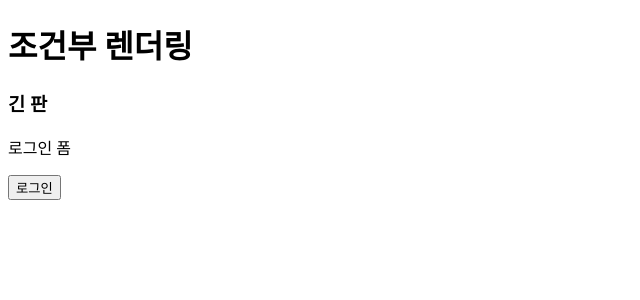
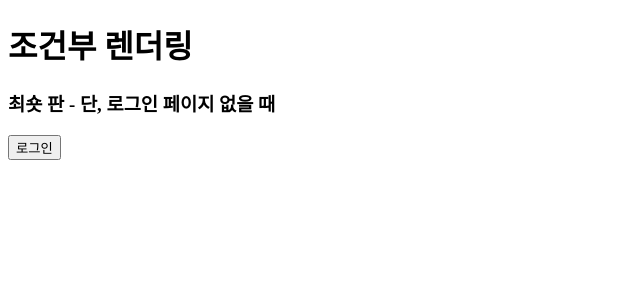
Before and after one commit to osparking/learn-react, a React (Vite) app: page / in a window 1280 px wide. Shown: the top 300 px of the page, without its empty margins (0-640 px from the left). Built offline with nearby package versions, Linux system fonts and the light colour scheme.

Commit message:
conditional rendering - shortest version

```diff
--- a/src/topics/App2.jsx
+++ b/src/topics/App2.jsx
@@ -19,9 +19,9 @@ function App() {
   return (
     <>
       <h1>조건부 렌더링</h1>
-      <h3>긴 판</h3>
-      <div>{isAdmin ? <AdminPage /> : <LoginPage />}</div>
+      <h3>최숏 판 - 단, 로그인 페이지 없을 때</h3>
       <button onClick={() => actLogin()}>로그인</button>
+      <div>{isAdmin && <AdminPage />}</div>
     </>
   );
 }
```
